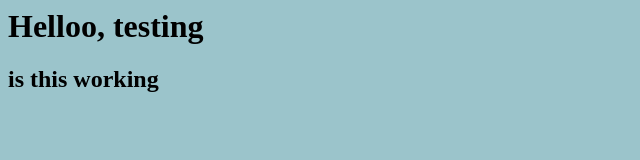
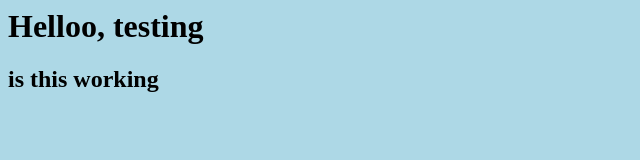
Before and after one commit to WVCS/website-anagha166, a plain HTML site: page index.html in a window 1280 px wide. Shown: the whole page, without its empty margins (0-640 px from the left). Drawn offline with Linux system fonts and the light colour scheme.

Commit message:
color change to "lightblue"

```diff
--- a/style.css
+++ b/style.css
@@ -1,3 +1,3 @@
 body {
-  background-color: #9BC4CB
+  background-color: lightblue;
 }
```
